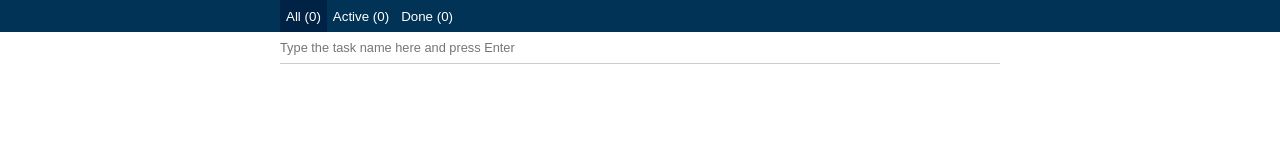
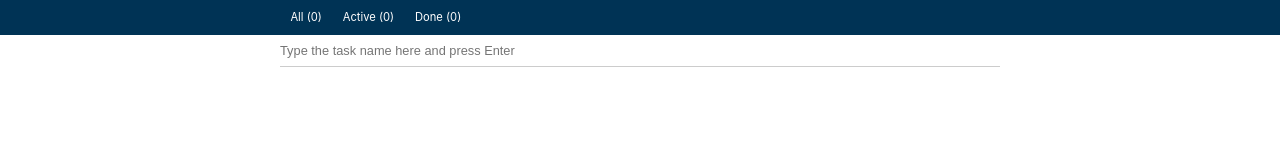
Before and after one commit to atsted/react-todo, a React (Create React App) app: page / in a window 1280 px wide. Shown: the top 160 px of the page. Built offline with nearby package versions, Linux system fonts and the light colour scheme.

Commit message:
Add react-router

```diff
--- a/package.json
+++ b/package.json
@@ -6,6 +6,8 @@
     "react": "^16.8.6",
     "react-dom": "^16.8.6",
     "react-redux": "^6.0.1",
+    "react-router": "^5.0.0",
+    "react-router-dom": "^5.0.0",
     "react-scripts": "2.1.8",
     "redux": "^4.0.1",
     "redux-actions": "^2.6.5",
--- a/src/App.js
+++ b/src/App.js
@@ -1,8 +1,16 @@
 import React, { Component } from 'react';
+import { connect } from 'react-redux';
+import actions from './actions';
 import Todo from './components/Todo/Todo'
 import './App.css';
 
 class App extends Component {
+  componentWillReceiveProps(nextProps) {
+    let { visibility, priority } = nextProps.match.params
+    visibility = (visibility || '').toUpperCase()
+    priority = (priority || '').toUpperCase()
+    this.props.changeFilter({ visibility, priority })
+  }
   render() {
     return (
       <div className="App">
@@ -12,4 +20,6 @@ class App extends Component {
   }
 }
 
-export default App;
+export default connect(null, {
+  changeFilter: actions.changeFilter
+})(App);
--- a/src/components/Todo/Todo.css
+++ b/src/components/Todo/Todo.css
@@ -3,12 +3,16 @@
   max-width: 720px;
 }
 .todo__button {
-  height: 2rem;
+  padding: .65rem;
   border: none;
   color: white;
   background: inherit;
   outline: none;
   cursor: pointer;
+  font-size: .7rem;
+  display: inline-block;
+  vertical-align: middle;
+  text-decoration: none;
 }
 .todo__button.active,
 .todo__button:hover {
--- a/src/components/TodoToolbar/TodoToolbar.js
+++ b/src/components/TodoToolbar/TodoToolbar.js
@@ -1,29 +1,27 @@
 import React, { Component } from 'react';
 import { connect } from 'react-redux';
+import { Link } from 'react-router-dom';
 import actions from '../../actions';
 import { FilterState as FS } from '../../constants';
 import * as selectors from '../../selectors'
 import './TodoToolbar.css';
 
 class TodoToolbar extends Component {
-  changeFilter(filterState) {
-    this.props.changeFilter(filterState)
-  }
   render() {
     const { filter, all, done, active } = this.props
     return (
       <div className="todo__toolbar">
         <div className="todo__container todo__container_between">
           <div>
-            <button
-              className={"todo__button" + (filter === FS.ALL ? ' active' : '')}
-              onClick={() => this.changeFilter(FS.ALL)}>All ({all})</button>
-            <button
-              className={"todo__button" + (filter === FS.ACTIVE ? ' active' : '')}
-              onClick={() => this.changeFilter(FS.ACTIVE)}>Active ({active})</button>
-            <button
-              className={"todo__button" + (filter === FS.DONE ? ' active' : '')}
-              onClick={() => this.changeFilter(FS.DONE)}>Done ({done})</button>
+            <Link
+              className={"todo__button" + (filter.visibility === FS.ALL ? ' active' : '')}
+              to="/all">All ({all})</Link>
+            <Link
+              className={"todo__button" + (filter.visibility === FS.ACTIVE ? ' active' : '')}
+              to="/active">Active ({active})</Link>
+            <Link
+              className={"todo__button" + (filter.visibility === FS.DONE ? ' active' : '')}
+              to="/done">Done ({done})</Link>
           </div>
           {all ?
           <div>
@@ -55,7 +53,6 @@ export default connect(
   }), {
     completeAll: actions.completeAll,
     uncompleteAll: actions.uncompleteAll,
-    changeFilter: actions.changeFilter,
     clearCompleted: actions.clearCompleted
   }
 )(TodoToolbar)
--- a/src/index.js
+++ b/src/index.js
@@ -1,5 +1,6 @@
 import React from 'react';
 import ReactDOM from 'react-dom';
+import { BrowserRouter, Route } from 'react-router-dom';
 import { createStore, applyMiddleware } from 'redux';
 import { Provider } from 'react-redux';
 import logger from 'redux-logger';
@@ -15,7 +16,11 @@ const store = createStore(
 
 ReactDOM.render(
   <Provider store={store}>
-    <App/>
+    <BrowserRouter>
+      <div>
+        <Route path="/:visibility?/:priority?" component={App} />
+      </div>
+    </BrowserRouter>
   </Provider>,
   document.getElementById('root')
 );
--- a/src/selectors/index.js
+++ b/src/selectors/index.js
@@ -4,8 +4,8 @@ import { FilterState } from '../constants';
 export const getVisibleTasks = createSelector([
   state => state.filter,
   state => state.todo
-], (filter, todo) => {
-  switch (filter) {
+], ({ visibility, priority }, todo) => {
+  switch (visibility) {
     case FilterState.ACTIVE:
       return todo.filter(e => !e.done)
     case FilterState.DONE:
```
Also changed, not shown: 1 other file (tests, documents, lock files or other folders).
